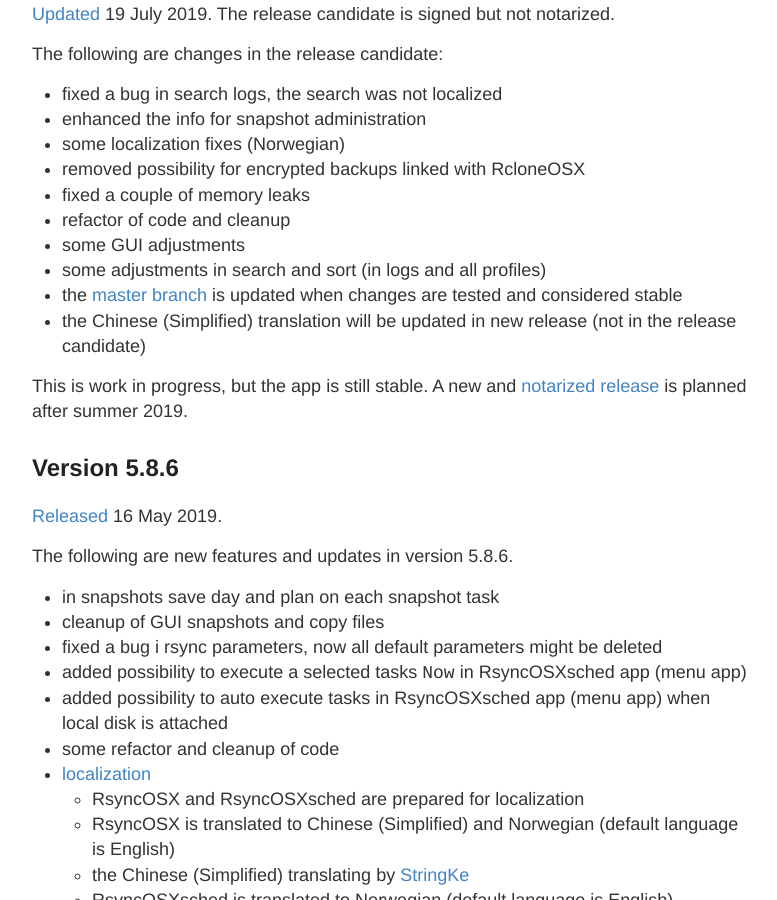
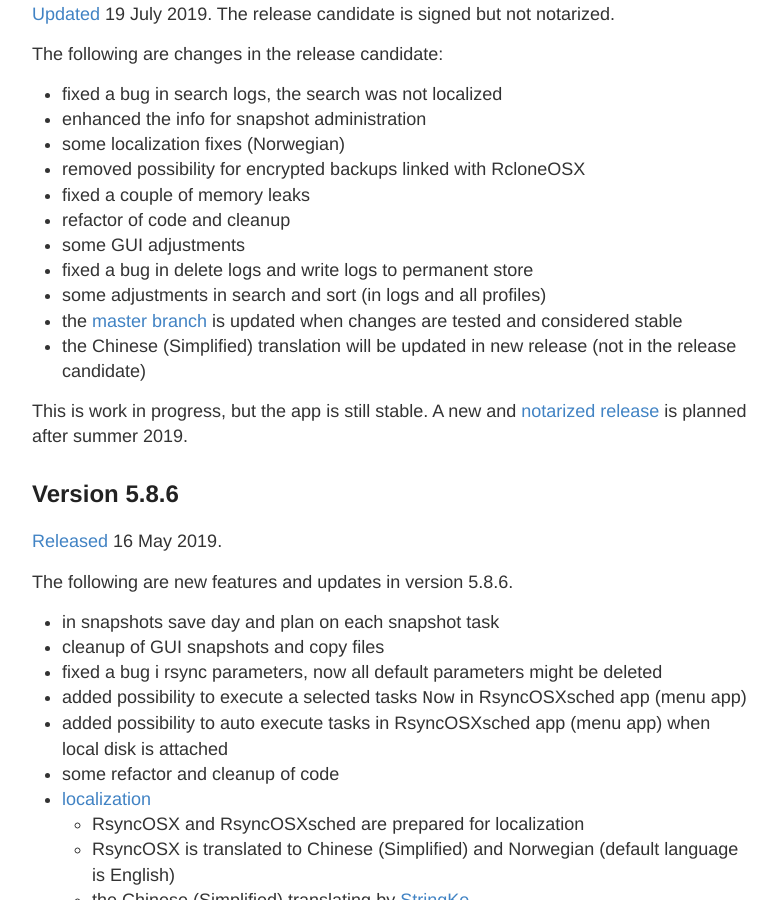
Before and after one commit to d2s/Documentation, a Jekyll site: the page built from _posts/2018-04-10-Changelog.md, in a window 1280 px wide and 900 px high, scrolled down 406 px. Shown: the whole window, without its empty margins (248-1025 px from the left). Built offline with Jekyll 4.4.1, drawn with Linux system fonts in a browser that asks for light colours.

Commit message:
Update 2018-04-10-Changelog.md

```diff
--- a/_posts/2018-04-10-Changelog.md
+++ b/_posts/2018-04-10-Changelog.md
@@ -18,6 +18,7 @@ The following are changes in the release candidate:
 - fixed a couple of memory leaks
 - refactor of code and cleanup
 - some GUI adjustments
+- fixed a bug in delete logs and write logs to permanent store
 - some adjustments in search and sort (in logs and all profiles)
 - the [master branch](https://github.com/rsyncOSX/RsyncOSX) is updated when changes are tested and considered stable
 - the Chinese (Simplified) translation will be updated in new release (not in the release candidate)
```
